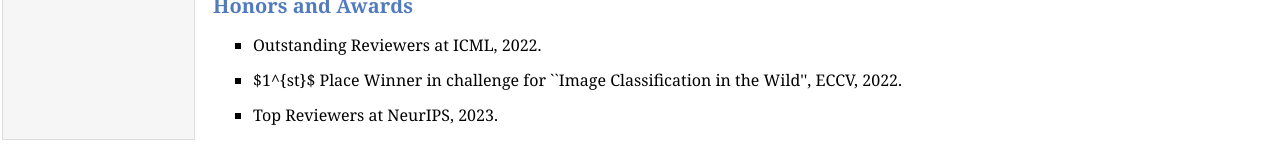
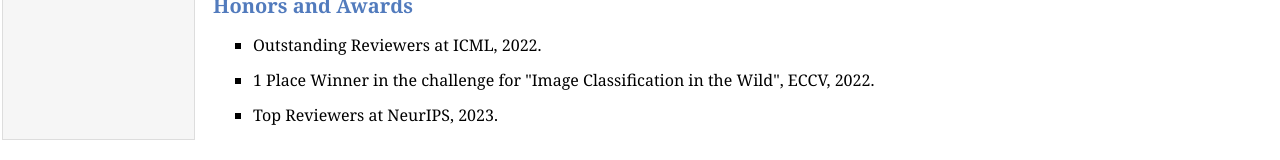
Before and after one commit to YonggangZhangBen/yonggangzhangben.github.io, a plain HTML site: page miscellaneous.html in a window 1280 px wide. Shown: the part 437-597 px from the top of the page. Drawn offline with Linux system fonts and the light colour scheme.

Commit message:
Update miscellaneous.html

```diff
--- a/miscellaneous.html
+++ b/miscellaneous.html
@@ -44,7 +44,7 @@
 			Outstanding Reviewers at ICML, 2022.
         </p></li></ul>
 	<ul><li><p>
-			$1^{st}$ Place Winner in challenge for ``Image Classification in the Wild'', ECCV, 2022.
+			1 Place Winner in the challenge for "Image Classification in the Wild", ECCV, 2022.
         </p></li></ul>
 	<ul><li><p>
 			Top Reviewers at NeurIPS, 2023.
```
